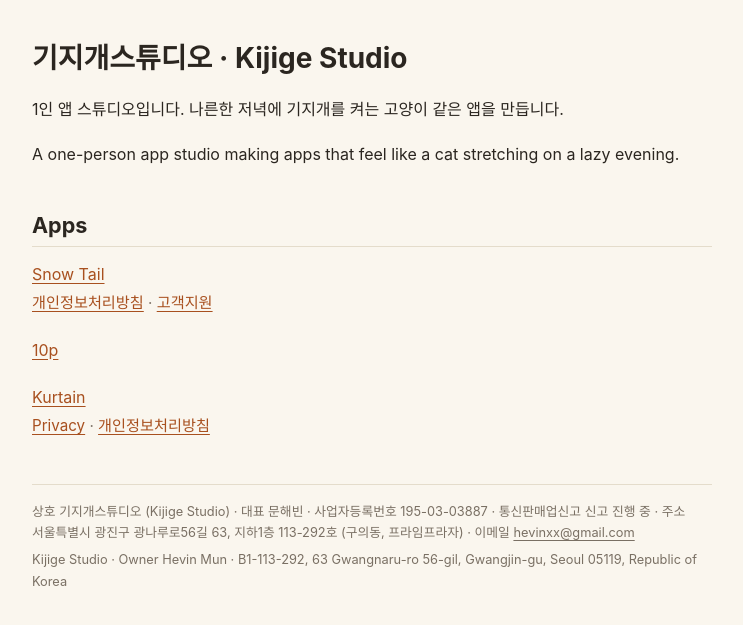
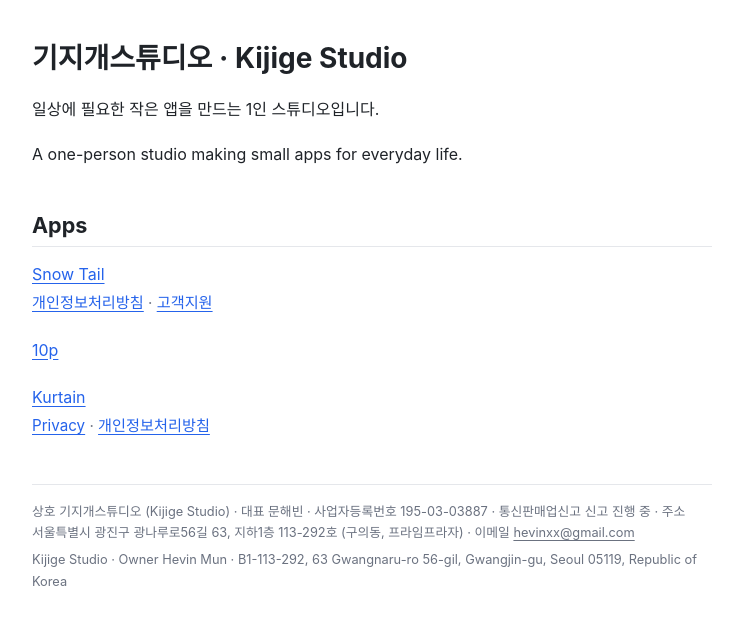
Before and after one commit to Kijige-Studio/kijige-studio.github.io, a Jekyll site: the page built from index.md, in a window 1280 px wide. Shown: the top 625 px of the page, without its empty margins (268-1011 px from the left). Built offline with Jekyll 4.4.1, drawn with Linux system fonts in a browser that asks for light colours.

Commit message:
첫 화면 소개 문구 담백하게, 색상 중립 톤으로 변경

```diff
--- a/assets/site.css
+++ b/assets/site.css
@@ -1,24 +1,24 @@
 :root {
-  --bg: #faf6ee;
-  --fg: #2b2620;
-  --muted: #7a7064;
-  --link: #a8501f;
-  --link-hover: #7c3a14;
-  --rule: #e4dccb;
-  --th-bg: #f1eadb;
-  --code-bg: #f1eadb;
+  --bg: #ffffff;
+  --fg: #1f2328;
+  --muted: #6b7280;
+  --link: #2563eb;
+  --link-hover: #1d4ed8;
+  --rule: #e5e7eb;
+  --th-bg: #f6f7f9;
+  --code-bg: #f6f7f9;
 }
 
 @media (prefers-color-scheme: dark) {
   :root {
-    --bg: #1c1915;
-    --fg: #e8e1d3;
-    --muted: #a09685;
-    --link: #e8a06b;
-    --link-hover: #f4c093;
-    --rule: #3a342b;
-    --th-bg: #28231d;
-    --code-bg: #28231d;
+    --bg: #111317;
+    --fg: #e6e8eb;
+    --muted: #9aa1ab;
+    --link: #7aa7ff;
+    --link-hover: #a5c3ff;
+    --rule: #2a2e35;
+    --th-bg: #1a1d22;
+    --code-bg: #1a1d22;
   }
 }
 
--- a/index.md
+++ b/index.md
@@ -6,9 +6,9 @@ title: Kijige Studio
 
 # 기지개스튜디오 · Kijige Studio
 
-1인 앱 스튜디오입니다. 나른한 저녁에 기지개를 켜는 고양이 같은 앱을 만듭니다.
+일상에 필요한 작은 앱을 만드는 1인 스튜디오입니다.
 
-A one-person app studio making apps that feel like a cat stretching on a lazy evening.
+A one-person studio making small apps for everyday life.
 
 ## Apps
 
```
